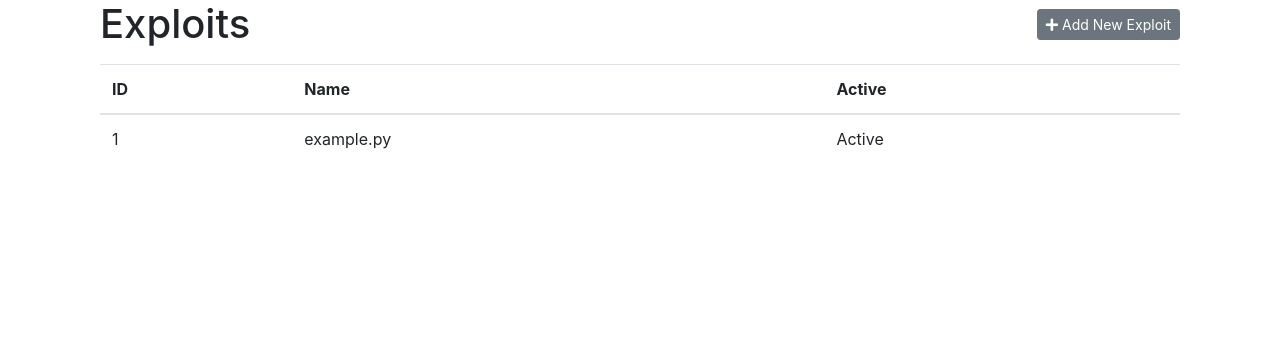
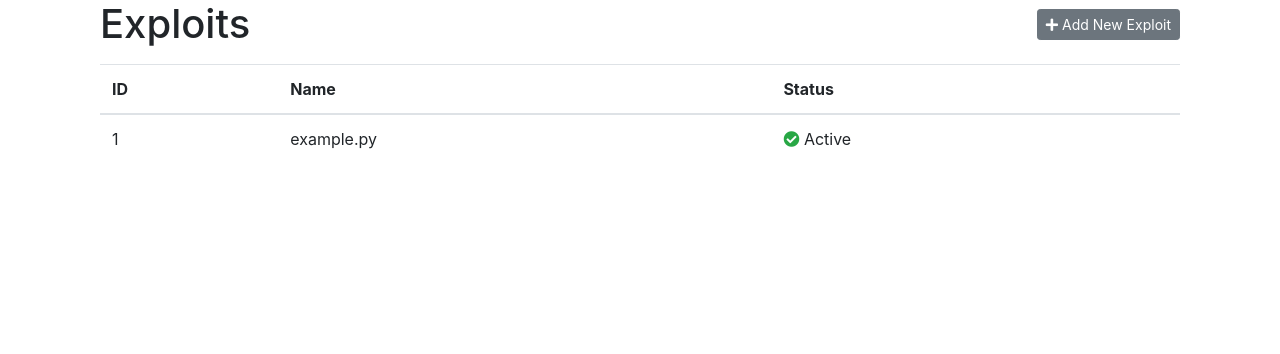
Before and after one commit to Cillian-Collins/thorium, a Flask app: page /exploits in a window 1280 px wide. Shown: the part 66-420 px from the top of the page. Run offline with Flask 3, Linux system fonts and the light colour scheme; data comes from the database, SQL or seed files in the repository; some libraries are stand-ins or nearby versions.

Commit message:
Adding icon for active/inactive exploits

```diff
--- a/server/templates/exploits.html
+++ b/server/templates/exploits.html
@@ -15,7 +15,7 @@
             <tr>
                 <th>ID</th>
                 <th>Name</th>
-                <th>Active</th>
+                <th>Status</th>
             </tr>
         </thead>
         <tbody>
@@ -24,7 +24,13 @@
                     <tr>
                         <td>{{ exploit[0] }}</td>
                         <td>{{ exploit[1] }}</td>
-                        <td>{{ "Active" if exploit[2] else "Inactive" }}</td>
+                        <td>
+                            {% if exploit[2] %}
+                                <i class="fas fa-check-circle text-success"></i> Active
+                            {% else %}
+                                <i class="fas fa-times-circle text-danger"></i> Inactive
+                            {% endif %}
+                        </td>
                     </tr>
                 {% endfor %}
             {% else %}
```
